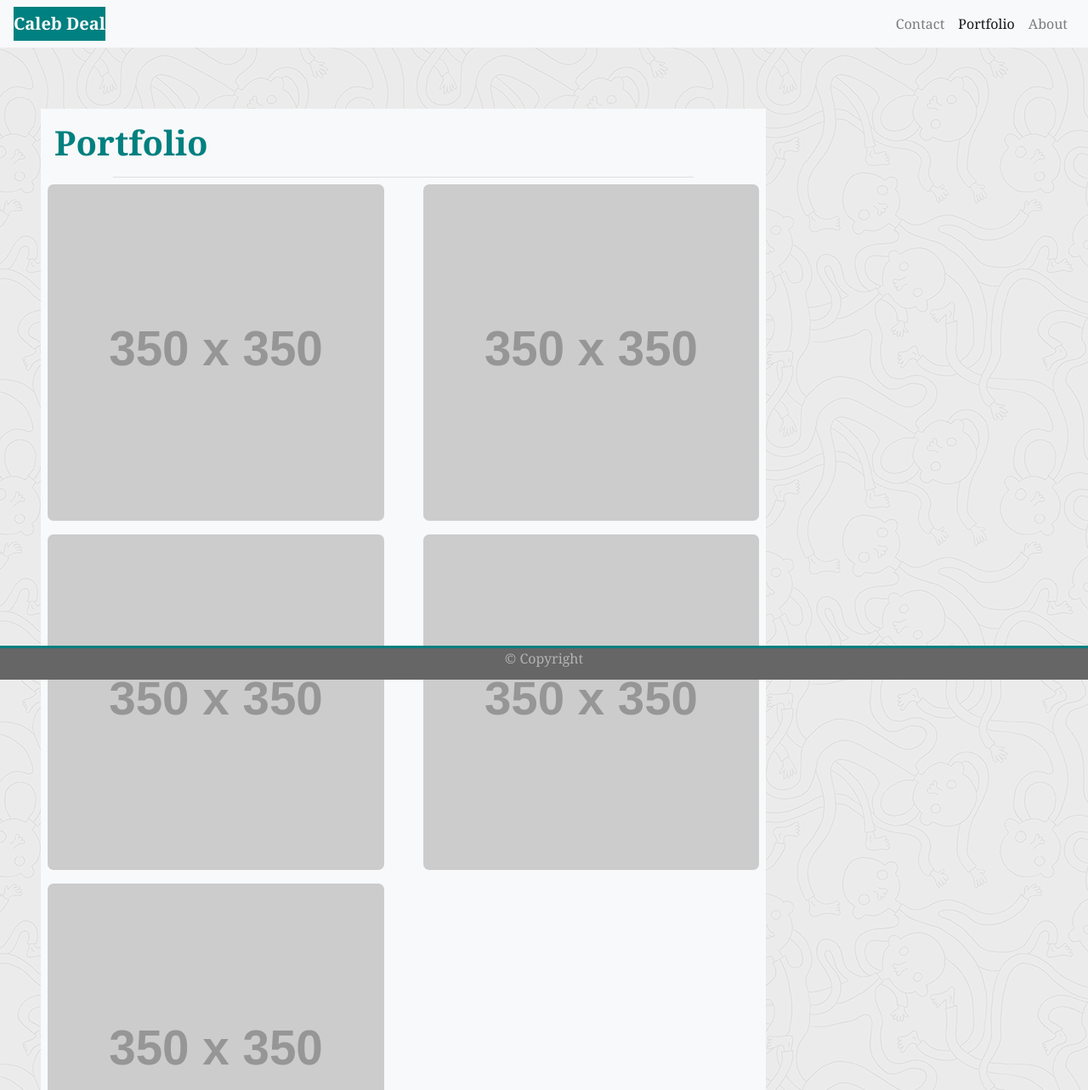
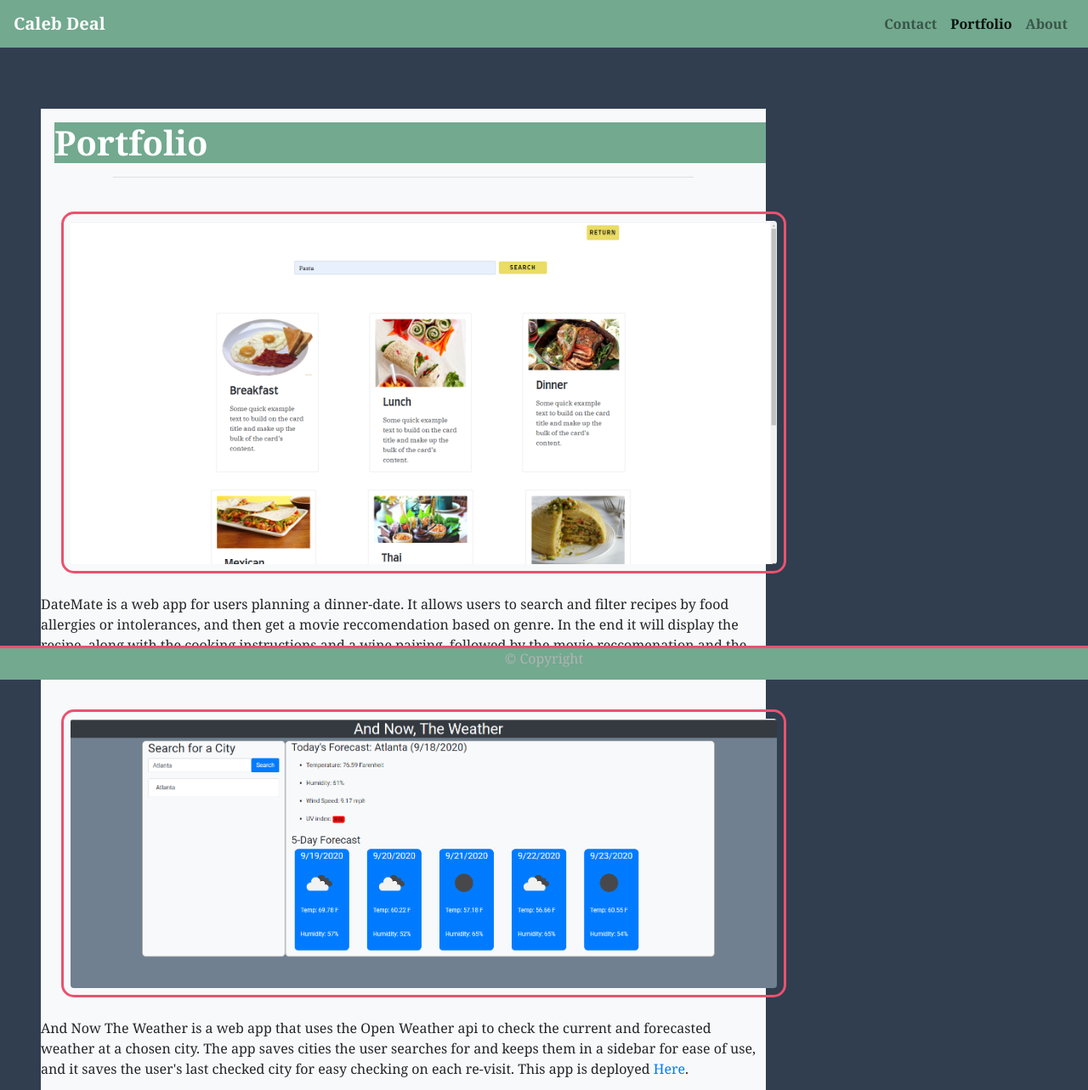
Before and after one commit to cddeal12/Homework-02-Responsive-Portfolio, a plain HTML site: page Portfolio.html in a window 1280 px wide. Shown: the top 1283 px of the page at 85% size. Drawn offline with nearby package versions, Linux system fonts and the light colour scheme; placeholder pictures from the web are drawn by us.

Commit message:
Updated style

```diff
--- a/Portfolio.html
+++ b/Portfolio.html
@@ -13,7 +13,7 @@
     </head>
     <body>
             <!-- Creates a navbar using Bootstrap with links to the three pages of the portfolio, the current page links to itself-->
-            <nav class="navbar navbar-expand-lg navbar-light bg-light">
+            <nav class="navbar navbar-expand-lg navbar-light">
                 <div class="navbar-header">
 
                     <a class='navbar-brand' style="color: white;">Caleb Deal</a>
@@ -56,15 +56,32 @@
 
                     <div class="row">
                         <!-- Columns containing 3 and 2 images respectively, equal size. -->
-                        <content class="col-sm-6">
-                            <img src="https://via.placeholder.com/350" alt="placeholder" class="mx-auto p-2" style="width: 100%; border-radius: 15px;">
-                            <img src="https://via.placeholder.com/350" alt="placeholder" class="mx-auto p-2" style="width: 100%; border-radius: 15px;">
-                            <img src="https://via.placeholder.com/350" alt="placeholder" class="mx-auto p-2" style="width: 100%; border-radius: 15px;">
-                        </content>
-                        <content class="col-sm-6">
-                            <img src="https://via.placeholder.com/350" alt="placeholder" class="mx-auto p-2" style="width: 100%; border-radius: 15px;">
-                            <img src="https://via.placeholder.com/350" alt="placeholder" class="mx-auto p-2" style="width: 100%; border-radius: 15px;">
-
+                        <content class="col-sm-12">
+                            <section class="my-3 border-dark">
+                                <img src="assets/DateMateThumb.PNG" alt="placeholder" class="m-4 p-2 portfolio-img" style="width: 100%; border-radius: 15px;">
+                                <p>
+                                DateMate is a web app for users planning a dinner-date. It allows users to search and filter recipes by food allergies or
+                                intolerances, and then get a movie reccomendation based on genre. In the end it will display the recipe, along with the cooking
+                                instructions and a wine pairing, followed by the movie reccomenation and the platforms to stream it on. This app is deployed <a href="">Here</a>.
+                                </p>
+                            </section>
+                            <section>
+                                <img src="assets/AndNowTheWeatherThumb.PNG" alt="placeholder" class="m-4 p-2 portfolio-img" style="width: 100%; border-radius: 15px;">
+                                <p>
+                                 And Now The Weather is a web app that uses the Open Weather api to check the current and forecasted weather at a chosen city.
+                                 The app saves cities the user searches for and keeps them in a sidebar for ease of use, and it saves the user's last checked
+                                 city for easy checking on each re-visit. This app is deployed <a href="">Here</a>.
+                                </p>
+                            </section>
+                            <section>
+                                <img src="assets/DayPlannerThumb.PNG" alt="placeholder" class="m-4 p-2 portfolio-img" style="width: 100%; border-radius: 15px;">
+                                <p>
+                                Day Planner is a web app that tracks the time of day and displays an hour by hour day planner for the current date.
+                                It uses the current time to display various blocks of time as diffeent colors based on whther thay are in the past, present,
+                                or future. It support adding, editing, and removing tasks to be done throughout the workday, and it will always save changes
+                                made to the hour blocks. It is deployed <a href="">Here</a>.
+                                </p>
+                            </section>
                         </content>
                     </div>
                 </main>
--- a/style.css
+++ b/style.css
@@ -1,17 +1,22 @@
 body {
-    background-image: url("ignasi_pattern_s.png");
+    background-color: #313E50;
     font-family: Georgia, 'Times New Roman', Times, serif;
 }
 
-.navbar-brand {
-    background-color: teal;
+.navbar {
+    background-color: #72A98F;
     font-family: Georgia, 'Times New Roman', Times, serif;
     font-weight: bolder;
 }
 
 .header {
-    color: teal;
+    color: white;
+    background-color: #72A98F;
     font-weight: bold;
+}
+
+.main-box {
+    background-color: #EA526F;
 }
 
 .maintext {
@@ -22,9 +27,9 @@ body {
 footer {
     height: 5%;
     width: 100%;
-    background-color: #666666;
+    background-color: #72A98F;
     border-top-style: solid;
-    border-top-color: teal;
+    border-top-color: #EA526F;
     color: #b3b3b3;
     text-align: center;
 }
@@ -39,3 +44,9 @@ hr {
     background-color: teal;
     color: white;
 }
+
+.portfolio-img {
+    border-style: solid;
+    border-width: 3px;
+    border-color:  #EA526F;
+}
```
Also changed, not shown: contact.html (+1 -1 lines), index.html (+13 -17 lines), assets/AndNowTheWeatherThumb.PNG (added), assets/DateMateThumb.PNG (added), assets/DayPlannerThumb.PNG (added), assets/ignasi_pattern_s.png (renamed from ignasi_pattern_s.png), assets/itme.jpg (renamed from itme.jpg).
